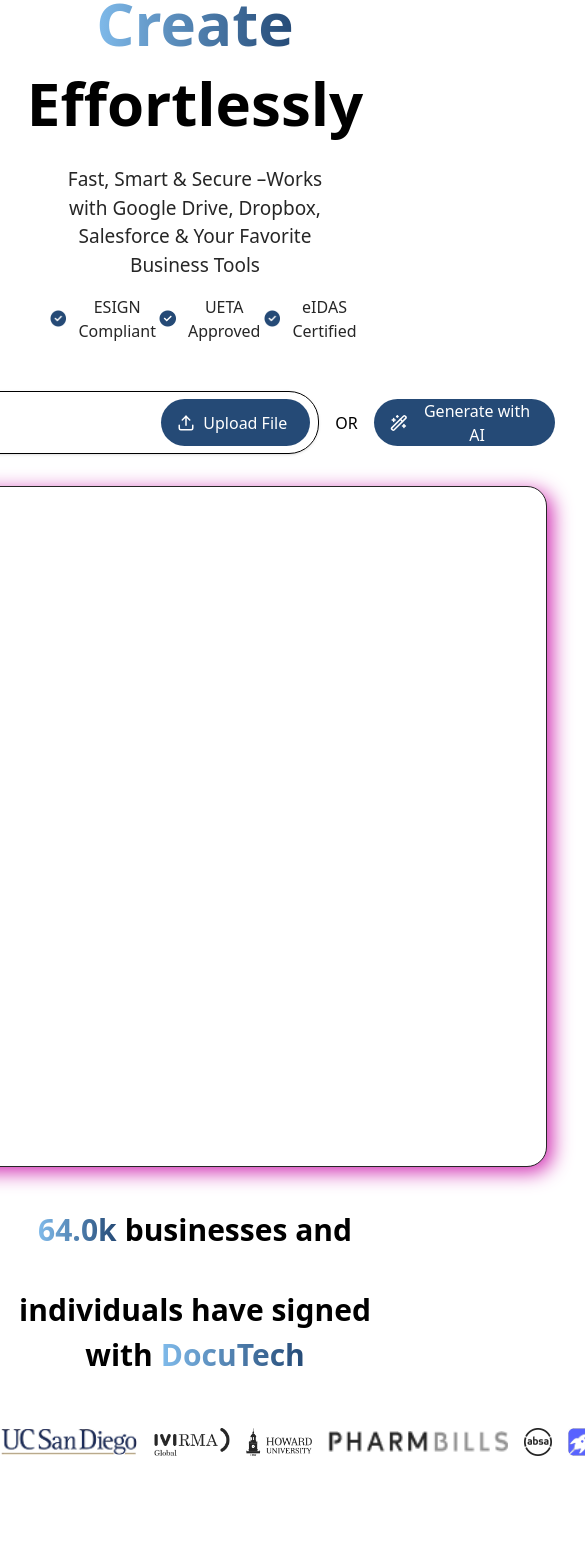
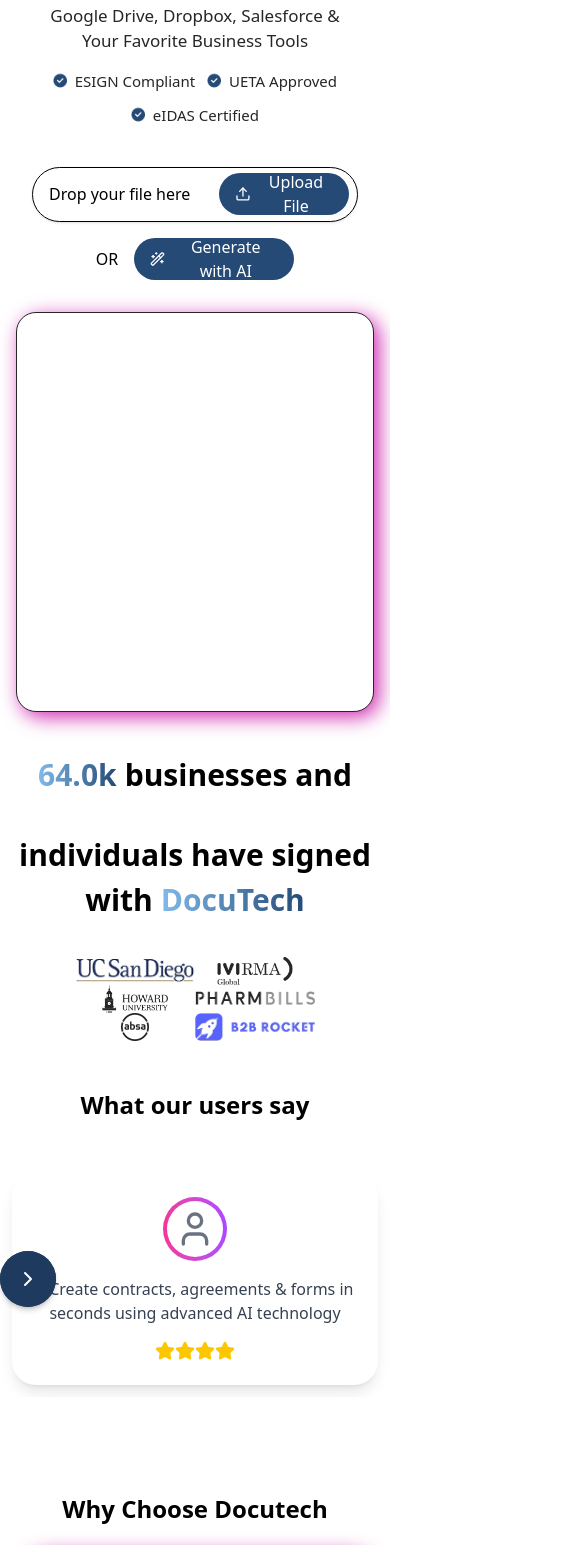
Before and after one commit to PrajapatiApurva/React-Task-CE, a React (Vite) app: page / in a window 390 px wide. Shown: the part 363-1908 px from the top of the page, 585 px wide, since content can reach past the window. Built offline with nearby package versions, Linux system fonts and the light colour scheme.

Commit message:
Fully Responsive Ready

```diff
--- a/src/components/CompanySec.jsx
+++ b/src/components/CompanySec.jsx
@@ -1,4 +1,3 @@
-import {useState} from "react";
 import com_1 from "../assets/images/company/com_1.png";
 import com_2 from "../assets/images/company/com_2.png";
 import com_3 from "../assets/images/company/com_3.png";
@@ -9,13 +8,13 @@
 function CompanySec() {
   const companies = [com_1, com_2, com_3, com_4, com_5, com_6];
   return (
-    <div className="flex justify-around align-middle h-[155px] w-[100%] gap-4 mt-4">
+    <div className="flex flex-wrap justify-center md:justify-around items-center h-auto md:h-[155px] w-full px-4 mb-12">
       {companies.map((company, index) => (
         <img
           key={index}
           src={company}
           alt=""
-          className={`h-[28px] w-[180px] object-contain`}
+          className="h-[28px] w-[120px] md:w-[150px] lg:w-[180px] object-contain"
         />
       ))}
     </div>
--- a/src/components/Footer.jsx
+++ b/src/components/Footer.jsx
@@ -8,6 +8,7 @@
 } from "lucide-react";
 import logo from "../assets/images/logo_white.png";
 import AnchorLink from "react-anchor-link-smooth-scroll";
+
 export default function Footer() {
   return (
     <footer className="bg-Start rounded-t-[30px] text-white py-8 px-6">
--- a/src/components/Hero.jsx
+++ b/src/components/Hero.jsx
@@ -1,14 +1,11 @@
-import React from 'react';
+import React from "react";
 import { useState, useEffect } from "react";
-import tick from '../assets/images/tick.png';
+import tick from "../assets/images/tick.png";
 import { Upload, Wand2 } from "lucide-react";
 
 function Hero() {
-  const texts = [
-    "Create",
-    "Sign",
-    "Convert",
-  ];
+  const texts = ["Create", "Sign", "Convert"];
+  const featureArray = ["ESIGN Compliant", "UETA Approved", "eIDAS Certified"];
 
   const [file, setFile] = useState(null);
 
@@ -27,61 +24,58 @@
   }, []);
 
   return (
-    <div className="flex flex-col items-center justify-center my-6">
-      <section
-        className="text-black text-center font-bold text-6xl px-16"
-      >
-        AI-Powered Unified Platform; <br/>
-        <section
-          className='bg-linear-to-r from-changeStart to-changeEnd bg-clip-text text-transparent inline-block h-20'
-        >{texts[currentIndex] }</section> Effortlessly
+    <div className="flex flex-col items-center justify-center my-6 px-4 md:px-6">
+      <section className="text-black text-center font-bold text-4xl md:text-5xl lg:text-6xl px-6 md:px-16">
+        AI-Powered Unified Platform; <br />
+        <section className="bg-linear-to-r from-changeStart to-changeEnd bg-clip-text text-transparent inline-block h-20">
+          {texts[currentIndex]}
+        </section>{" "}
+        Effortlessly
       </section>
 
-      <section
-        className="text-Dark text-center text-[19px] px-16 my-8"
-      >
-        Fast, Smart & Secure –Works with Google Drive, Dropbox, Salesforce & Your Favorite Business Tools
+      <section className="text-Dark text-center text-[17px] md:text-[19px] px-6 md:px-16 my-6 md:my-8">
+        Fast, Smart & Secure –Works with Google Drive, Dropbox, Salesforce &
+        Your Favorite Business Tools
         <br />
-        <div className="flex justify-center gap-5 mt-4">
-          <section className="flex items-center gap-3 text-[16px]">
-            <img src={tick} alt="" className='h-6' />
-            ESIGN Compliant
-          </section>
-          <section className="flex items-center gap-3 text-[16px]">
-            <img src={tick} alt="" className='h-6' />
-            UETA Approved
-          </section>
-          <section className="flex items-center gap-3 text-[16px]">
-            <img src={tick} alt="" className='h-6' />
-            eIDAS Certified
-          </section>
+        <div className="flex flex-wrap justify-center gap-3 md:gap-5 mt-4">
+          {featureArray.map((feature, index) => {
+            return (
+              <section
+                key={index}
+                className="flex items-center gap-2 md:gap-3 text-[15px] md:text-[16px]"
+              >
+                <img src={tick} alt="" className="h-5 md:h-6" />
+                {feature}
+              </section>
+            );
+          })}
         </div>
       </section>
 
       {/* Upload Section */}
-      <div className="flex items-center gap-4 p-4 ">
+      <div className="flex flex-wrap items-center justify-center gap-4 p-4">
         {/* File Upload Box */}
-        <label className="flex items-center justify-between h-[63px] w-[484px] border rounded-[30px] pl-4 pr-2 py-2 cursor-pointer shadow-sm">
+        <label className="flex items-center justify-between h-[55px] md:h-[63px] w-full max-w-[484px] border rounded-[30px] pl-4 pr-2 py-2 cursor-pointer shadow-sm">
           <span>Drop your file here</span>
           <input type="file" className="hidden" onChange={handleFileChange} />
-          <button className="flex items-center gap-2 bg-Start text-white px-4 rounded-[65px] h-[47px] w-[149px] hover:bg-blue-900">
+          <button className="flex items-center gap-2 bg-Start text-white px-4 rounded-[65px] h-[42px] md:h-[47px] w-[130px] md:w-[149px] hover:bg-blue-900">
             <Upload size={18} /> Upload File
           </button>
         </label>
         <span>OR</span>
         {/* Generate with AI Button */}
-        <button className="flex items-center gap-2 bg-Start text-white px-4 rounded-3xl h-[47px] w-[181px] hover:bg-blue-900">
+        <button className="flex items-center gap-2 bg-Start text-white px-4 rounded-3xl h-[42px] md:h-[47px] w-[160px] md:w-[181px] hover:bg-blue-900">
           <Wand2 size={18} /> Generate with AI
         </button>
       </div>
 
       {/* Video Section */}
-      <div id='videoSection' className="flex items-center justify-center gap-4 h-[681px] w-[704px] border border-Dark rounded-[20px] p-4 m-4">
-
-      </div>
-
+      <div
+        id="videoSection"
+        className="flex items-center justify-center gap-4 w-full max-w-[704px] h-[400px] md:h-[500px] lg:h-[681px] border border-Dark rounded-[20px] p-4 m-4"
+      ></div>
     </div>
-  )
+  );
 }
 
-export default Hero
+export default Hero;
--- a/src/components/Reaction.jsx
+++ b/src/components/Reaction.jsx
@@ -7,80 +7,90 @@
 const testimonials = [
   {
     id: 1,
-    image: "/images/user1.jpg",
     text:
       "1.Create contracts, agreements & forms in seconds using advanced AI technology",
     rating: 4,
   },
   {
     id: 2,
-    image: "/images/user2.jpg",
     text:
       "2.Create contracts, agreements & forms in seconds using advanced AI technology",
     rating: 4,
   },
   {
     id: 3,
-    image: "/images/user3.jpg",
     text:
       "3.Create contracts, agreements & forms in seconds using advanced AI technology",
     rating: 4,
   },
   {
     id: 4,
-    image: "/images/user4.jpg",
-    text: "4.Create contracts, agreements & forms in seconds using advanced AI technology",
+    text:
+      "4.Create contracts, agreements & forms in seconds using advanced AI technology",
     rating: 5,
   },
   {
     id: 5,
-    image: "/images/user5.jpg",
-    text: "5.Create contracts, agreements & forms in seconds using advanced AI technology",
+    text:
+      "5.Create contracts, agreements & forms in seconds using advanced AI technology",
     rating: 5,
   },
   {
     id: 6,
-    image: "/images/user6.jpg",
     text: "Transform your workflow with smart contract automation.",
     rating: 5,
   },
 ];
 
 function Reaction() {
-
   return (
     <div className="relative w-full flex flex-col items-center py-12">
-      <h2 className="text-2xl font-bold text-black mb-10">What our users say</h2>
+      <h2 className="text-2xl font-bold text-black mb-10">
+        What our users say
+      </h2>
 
       <div className="relative w-full max-w-6xl flex items-center">
         {/* Left Arrow */}
-        <button className="swiper-button-prev-custom absolute z-10 left-[-60px] bg-[#1e3a5f] text-white p-4 rounded-full shadow-md hover:bg-[#112233] transition">
+        <button className="swiper-button-prev-custom absolute z-10 sm:left-[-30px] lg:left-[-60px] bg-[#1e3a5f] text-white p-4 rounded-full shadow-md hover:bg-[#112233] transition">
           <ChevronLeft className="w-6 h-6" />
         </button>
 
         {/* Swiper */}
         <Swiper
           modules={[Navigation, Autoplay]}
-          slidesPerView={3}
-          spaceBetween={30}
+          // slidesPerView={1}
+          breakpoints={{
+            640: { slidesPerView: 1, spaceBetween: 10 },
+            768: { slidesPerView: 2, spaceBetween: 20 },
+            1024: { slidesPerView: 3, spaceBetween: 30 },
+          }}
           loop={true}
-          navigation={{ nextEl: ".swiper-button-next-custom", prevEl: ".swiper-button-prev-custom" }}
+          navigation={{
+            nextEl: ".swiper-button-next-custom",
+            prevEl: ".swiper-button-prev-custom",
+          }}
           autoplay={{ delay: 2500, disableOnInteraction: false }}
           className="w-full"
         >
           {testimonials.map((testimonial) => (
             <SwiperSlide key={testimonial.id}>
-              <div className="bg-white p-6 rounded-3xl shadow-lg flex flex-col items-center text-center transition-all duration-500 hover:scale-105">
+              <div className="bg-white p-6 m-3 rounded-3xl shadow-lg flex flex-col items-center text-center transition-all duration-500 hover:scale-105 ">
                 {/* User Icon with Glow */}
                 <div className="w-16 h-16 flex items-center justify-center rounded-full bg-gradient-to-r from-pink-500 to-purple-500 p-1">
                   <div className="w-14 h-14 bg-white rounded-full flex items-center justify-center">
                     <User className="w-10 h-10 text-gray-500" />
                   </div>
                 </div>
-                <p className="text-gray-700 text-[16px] mt-4">{testimonial.text}</p>
+                <p className="text-gray-700 text-[16px] mt-4">
+                  {testimonial.text}
+                </p>
                 <div className="flex mt-4">
                   {[...Array(testimonial.rating)].map((_, i) => (
-                    <Star key={i} className="w-5 h-5 text-yellow-400" fill="currentColor" />
+                    <Star
+                      key={i}
+                      className="w-5 h-5 text-yellow-400"
+                      fill="currentColor"
+                    />
                   ))}
                 </div>
               </div>
@@ -89,7 +99,7 @@
         </Swiper>
 
         {/* Right Arrow */}
-        <button className="swiper-button-next-custom absolute z-10 right-[-60px] bg-[#1e3a5f] text-white p-4 rounded-full shadow-md hover:bg-[#112233] transition">
+        <button className="swiper-button-next-custom absolute z-10 sm:right-[-30px] lg:right-[-60px] bg-[#1e3a5f] text-white p-4 rounded-full shadow-md hover:bg-[#112233] transition">
           <ChevronRight className="w-6 h-6" />
         </button>
       </div>
--- a/src/components/WhyChoose.jsx
+++ b/src/components/WhyChoose.jsx
@@ -27,13 +27,13 @@
   const [selected, setSelected] = useState(options[0]); // Default selection
 
   return (
-    <div className="flex flex-col items-center py-12">
-      <h2 className="text-[30px] text-center font-bold mb-6">
-        What our users say
+    <div className="flex flex-col items-center py-12 px-4 md:px-8">
+      <h2 className="text-2xl md:text-3xl text-center font-bold mb-6">
+        Why Choose Docutech
       </h2>
-      <div className="w-full bg-white p-8 flex justify-center gap-10">
+      <div className="w-full flex flex-wrap md:flex-nowrap justify-center gap-6">
         {/* Left Sidebar (Options) */}
-        <div className="w-1/3 space-y-4">
+        <div className="w-full md:w-1/3 space-y-4">
           {options.map((option, index) => (
             <button
               key={index}
@@ -42,11 +42,14 @@
                   ? "videoSection"
                   : ""
               }
-              className={`w-[427px] h-[85px] p-4 text-left text-[#4A4A4A] rounded-[30px] font-bold border-2 transition-all duration-300 ${
-                selected.title === option.title
-                  ? "border-purple-500 bg-gradient-to-r from-blue-100 to-purple-200 text-[#254A76]"
-                  : " border-gray-300 bg-gray-100 text-gray-700 hover:bg-gray-200"
-              }`}
+              aria-selected={selected.title === option.title}
+              className={`w-full md:w-[427px] h-[85px] p-4 text-left rounded-[30px] font-bold border-2 transition-all duration-300 focus:outline-none focus:ring-2 focus:ring-purple-500
+                ${
+                  selected.title === option.title
+                    ? "border-purple-500 bg-gradient-to-r from-blue-100 to-purple-200 text-[#254A76] shadow-md"
+                    : "border-gray-300 bg-gray-100 text-gray-700 hover:bg-gray-200"
+                }`
+              }
               onClick={() => setSelected(option)}
             >
               {option.title}
@@ -55,8 +58,8 @@
         </div>
 
         {/* Right Content Box */}
-        <div className="h-[715px] w-[737px] flex justify-center items-center p-6 border-2 border-Start rounded-lg shadow-md">
-          <p className="text-lg font-medium text-gray-700">
+        <div className="w-full md:w-[737px] flex justify-center items-center p-6 border-2 border-Start rounded-lg shadow-md min-h-[500px]">
+          <p className="text-lg font-medium text-gray-700 text-center md:text-left">
             {selected.content}
           </p>
         </div>
```
Also changed, not shown: src/components/FAQs.jsx (+9 -13 lines), src/components/PricingPlan.jsx (+12 -21 lines).
